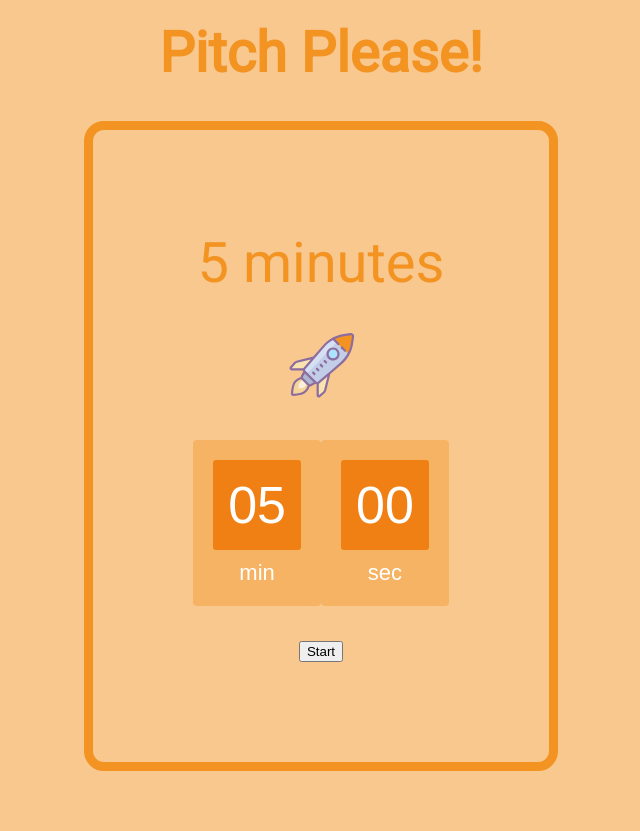
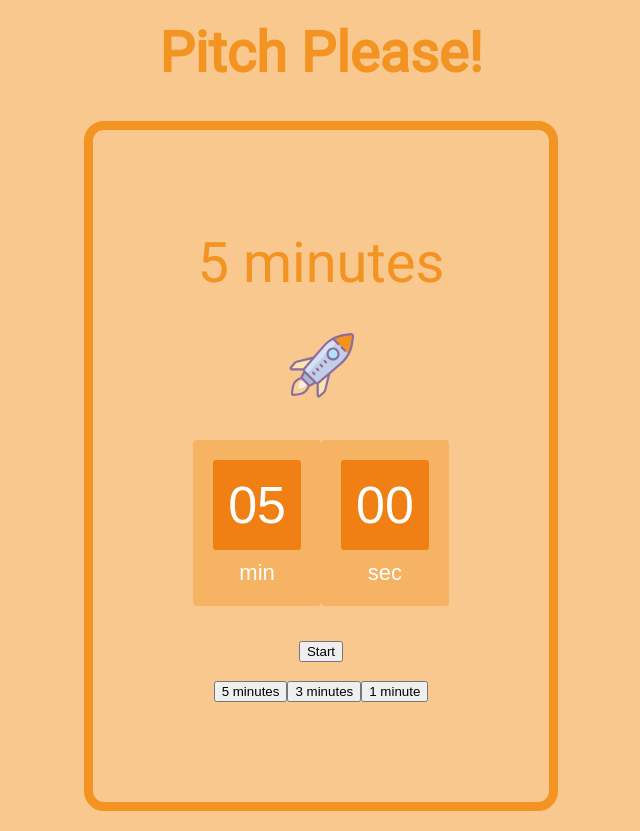
Before and after one commit to hkuennen/vcm-pitch-timer, a React (Create React App) app: page / in a window 1280 px wide. Shown: the whole page, without its empty margins (319-959 px from the left). Before the commit the page ends 800 px from the top, so only its background shows below. Built offline with nearby package versions, Linux system fonts and the light colour scheme.

Commit message:
1, 3 and 5 minutes buttons added

```diff
--- a/src/App.js
+++ b/src/App.js
@@ -10,6 +10,7 @@ class App extends Component {
     this.initializeClock = this.initializeClock.bind(this);
     this.stopClock = this.stopClock.bind(this);
     this.setDeadline = this.setDeadline.bind(this);
+    this.addMinutes = this.addMinutes.bind(this);
     this.startTimer = this.startTimer.bind(this);
     this.stopTimer = this.stopTimer.bind(this);
     this.state = {
@@ -18,6 +19,7 @@ class App extends Component {
       minutes: "05",
       seconds: "00",
       total: 300000,
+      minutesInt: 5,
       timePermitted: "5 minutes",
       clickCount: 0
     };
@@ -77,15 +79,16 @@ class App extends Component {
     let timeinterval = setInterval(updateClock, 1000);
   }
 
+  addMinutes(numOfMinutes, date = new Date()) {
+    date.setMinutes(date.getMinutes() + numOfMinutes);
+    return date;
+  }
+
   startTimer() {
     if (this.state.clickCount < 1) {
-      const addMinutes = (numOfMinutes, date = new Date()) => {
-        date.setMinutes(date.getMinutes() + numOfMinutes);
-        return date;
-      }
       this.setState(() => {
         return {
-          deadline: addMinutes(5)
+          deadline: this.addMinutes(this.state.minutesInt)
         }
       })
     };
@@ -110,6 +113,7 @@ class App extends Component {
   }
 
   render() {
+
     const isPaused = this.state.isPaused;
     let button;
     if (isPaused) {
@@ -125,7 +129,7 @@ class App extends Component {
           this.setState(() => ({ isPaused: true }));
           this.stopTimer();
         }
-        }>Stop</button>
+        }>Pause</button>
     };
     return (
       <div className="App">
@@ -147,7 +151,14 @@ class App extends Component {
           </div>
           <p></p>
           {button}
-
+          <br />
+          <br />
+          <button onClick={() => this.setState(() => ({ isPaused: true, minutes: "05", seconds: "00", minutesInt: 5, timePermitted: "5 minutes", clickCount: 0 }))}
+          >5 minutes</button>
+          <button onClick={() => this.setState(() => ({ isPaused: true, minutes: "03", seconds: "00", minutesInt: 3, timePermitted: "3 minutes", clickCount: 0 }))}
+          >3 minutes</button>
+          <button onClick={() => this.setState(() => ({ isPaused: true, minutes: "01", seconds: "00", minutesInt: 1, timePermitted: "1 minute", clickCount: 0 }))}
+          >1 minute</button>
         </div>
       </div>
     );
```
